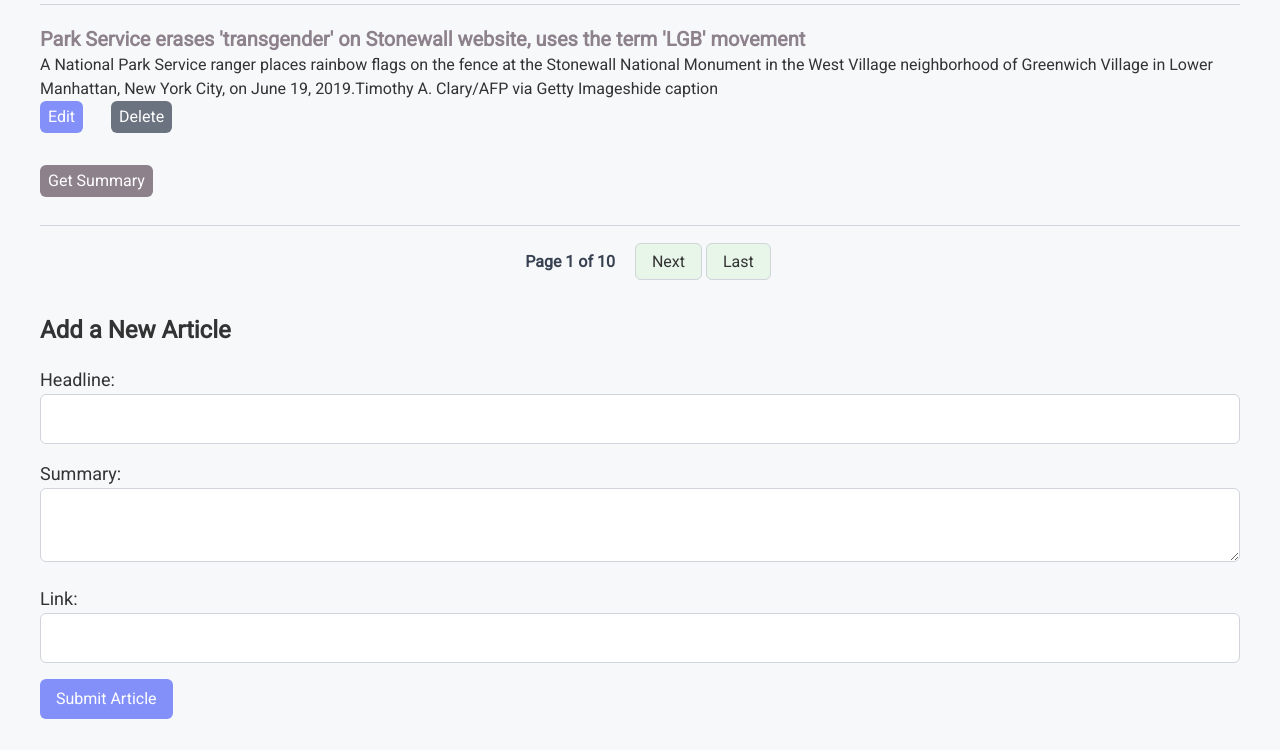
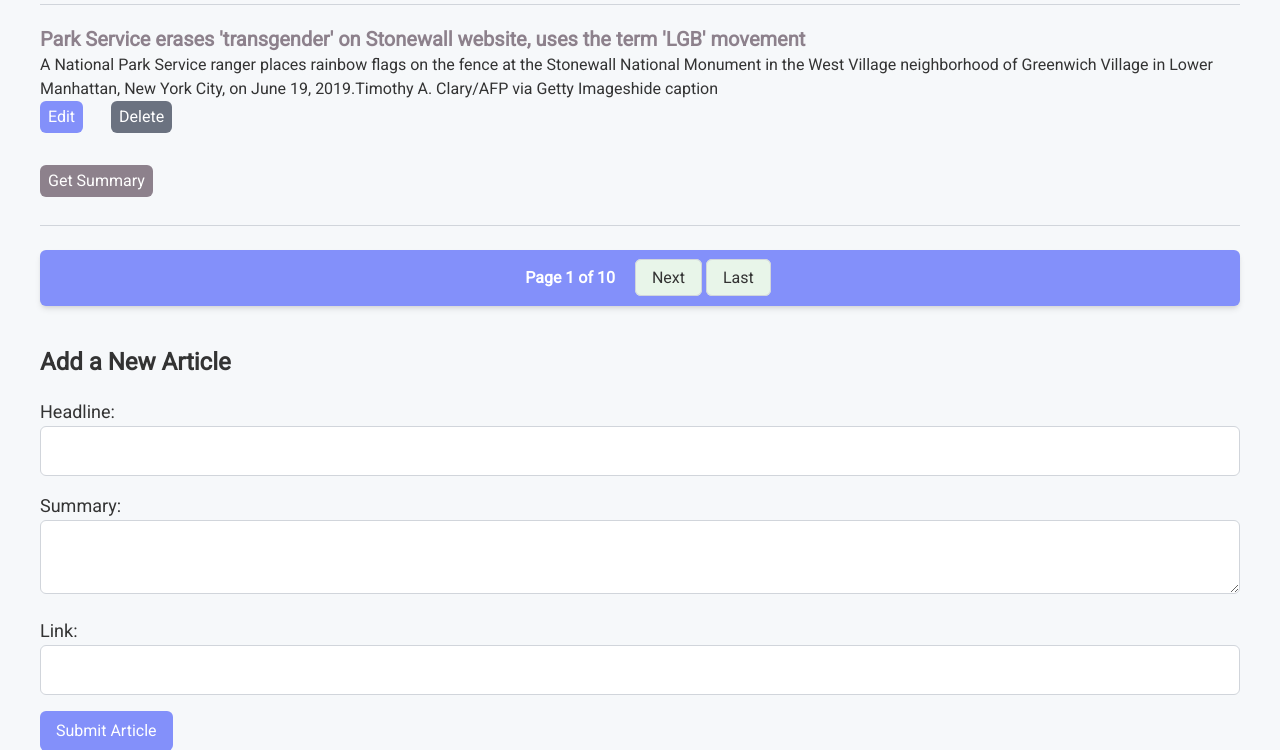
Before and after one commit to jsnorek/NewsNow, a Flask app: page / in a window 1280 px wide. Shown: the part 1643-2393 px from the top of the page. Before the commit the page ends 2362 px from the top, so only its background shows below. Run offline with Flask 3, Linux system fonts and the light colour scheme; data comes from the database, SQL or seed files in the repository; some libraries are stand-ins or nearby versions.

Commit message:
update pagination css

```diff
--- a/templates/index.html
+++ b/templates/index.html
@@ -141,13 +141,13 @@
     {% endfor %}
 
     <!-- Pagination -->
-    <div class="pagination mt-6 text-center">
+    <div class="pagination mt-6 text-center my-6 p-4 bg-accent shadow-md rounded-md">
         {% if page > 1 %}
             <a href="{{ url_for('index', page=1 )}}" class="px-4 py-2 bg-secondary text-text rounded-md border border-gray-300 hover:bg-[#f5fbf6] transition-all">First</a>
             <a href="{{ url_for('index', page=page-1) }}" class="px-4 py-2 bg-secondary text-text rounded-md border border-gray-300 hover:bg-[#f5fbf6] transition-all">Previous</a>
         {% endif %}
 
-        <span class="font-semibold text-gray-700 mx-4">Page {{ page }} of {{ total_pages }}</span>
+        <span class="font-semibold text-white mx-4">Page {{ page }} of {{ total_pages }}</span>
 
         {% if page < total_pages %}
             <a href="{{ url_for('index', page=page+1) }}" class="px-4 py-2 bg-secondary text-text rounded-md border border-gray-300 hover:bg-[#f5fbf6] transition-all">Next</a>
```
